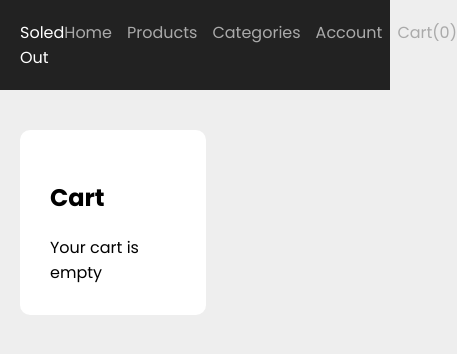
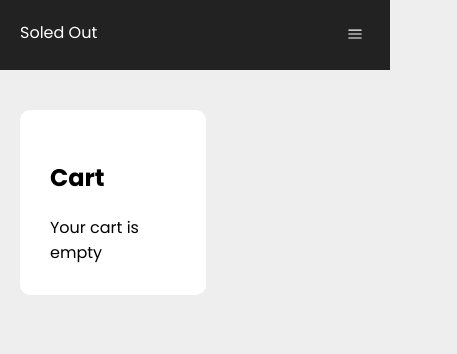
Before and after one commit to Mxia09/rollthelife-front, a Next.js app: page /cart in a window 390 px wide. Shown: the top 354 px of the page, 457 px wide, since content can reach past the window. Built offline with nearby package versions, Linux system fonts and the light colour scheme.

Commit message:
mobile responsive nav bar

```diff
--- a/components/Header.js
+++ b/components/Header.js
@@ -1,8 +1,9 @@
 import Link from "next/link";
 import styled from "styled-components";
 import Center from "./Center";
-import { useContext } from "react";
+import { useContext, useState } from "react";
 import { CartContext } from "./CartContext";
+import BarsIcon from "./icons/Bars";
 
 const StyledHeader = styled.header`
   background-color: #222;
@@ -11,41 +12,83 @@ const StyledHeader = styled.header`
 const Logo = styled(Link)`
     color:#fff;
     text-decoration:none;
+    position: relative;
+    z-index: 3;
     `;
 
-const Warpper = styled.div`
+const Wrapper = styled.div`
 display: flex;
 justify-content: space-between;
 padding: 20px 0;
 `;
 
-const StyledNav = styled.nav`
-    display:flex;
+
+const StyledNav = styled.div`
+    ${props => props.mobileNavActive ? `
+    display: block;
+    ` : `
+    display: none;
+    `}
     gap: 15px;
+    position: fixed;
+    top: 0;
+    bottom: 0;
+    left: 0;
+    right: 0;
+    padding: 70px 20px 20px;
+    background-color:#222;
+    @media screen and (min-width: 768px) {
+        display: flex;
+        position: static;
+        padding: 0;
+    }
 `;
 
 const NavLink = styled(Link)`
+    display: block;
     color:#aaa;
     text-decoration:none;
+    padding: 10px 0;
+    @media screen and (min-width: 768px) {
+        padding: 0;
+    }
+`;
+
+const NavButton = styled.button`
+    background-color: transparent;
+    width: 30px;
+    height: 30px;
+    color: white;
+    border: 0;
+    cursor: pointer;
+    position: relative;
+    z-index: 3;
+    @media screen and (min-width: 768px) {
+        display: none;
+    }
 `;
 
 export default function Header() {
     const {cartProducts} = useContext(CartContext);
+    const [mobileNavActive,setMobileNavActive] = useState(false);
     return(
         <StyledHeader>
             <Center>
-                <Warpper>
+                <Wrapper>
                 <Logo href={'/'}>
                     Soled Out
                 </Logo>
-                <StyledNav>
+                <StyledNav mobileNavActive={mobileNavActive}>
                     <NavLink href={'/'}>Home</NavLink>
                     <NavLink href={'/products'}>Products</NavLink>
                     <NavLink href={'/categories'}>Categories</NavLink>
                     <NavLink href={'/account'}>Account</NavLink>
                     <NavLink href={'/cart'}>Cart({cartProducts.length})</NavLink>
                 </StyledNav>
-                </Warpper>
+                <NavButton onClick={() => setMobileNavActive(prev => !prev)}>
+                    <BarsIcon />
+                </NavButton>
+                </Wrapper>
             </Center>
         </StyledHeader>
     )
--- /dev/null
+++ b/components/icons/Bars.js
@@ -0,0 +1,7 @@
+export default function BarsIcon({className="w-6 h-6"}) {
+    return(
+        <svg xmlns="http://www.w3.org/2000/svg" fill="none" viewBox="0 0 24 24" strokeWidth={1.5} stroke="currentColor" className={className}>
+            <path strokeLinecap="round" strokeLinejoin="round" d="M3.75 6.75h16.5M3.75 12h16.5m-16.5 5.25h16.5" />
+        </svg>
+    )
+}
```
